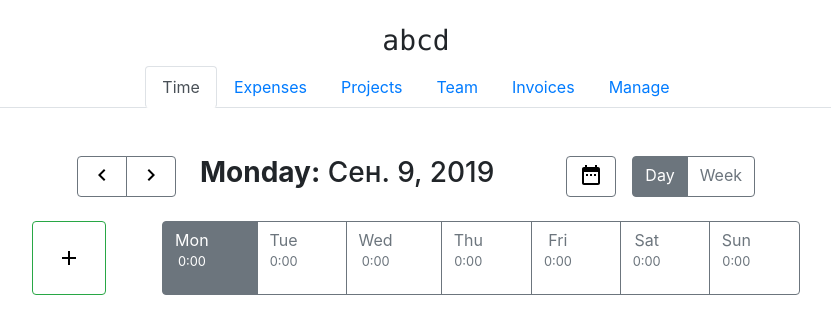
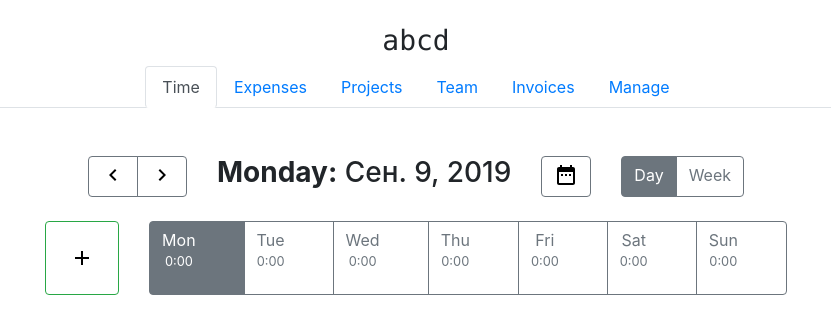
Before and after one commit to k0oda/timesheets, a Django app: page /time/ in a window 1280 px wide. Shown: the part 56-390 px from the top of the page, without its empty margins (224-1055 px from the left). Run offline with Django 3.2, Linux system fonts and the light colour scheme; a user stored in the database is signed in; data comes from the database, SQL or seed files in the repository; some libraries are stand-ins or nearby versions.

Commit message:
styling: remove mr/ml classes, add col-auto classes for columns

```diff
--- a/templates/timesheets/company_panel/time.html
+++ b/templates/timesheets/company_panel/time.html
@@ -2,29 +2,29 @@
 {% load static %}
 
 {% block tab_content %}
-    <div class="btn-toolbar justify-content-center" role="toolbar">
-        <div class="btn-group mr-4">
+    <div class="row btn-toolbar justify-content-center" role="toolbar">
+        <div class="col-auto btn-group">
             <a class="btn btn-outline-secondary" href="#"><img src="{% static 'timesheets_app/img/arrow-left.svg' %}" alt="Previous"></a>
             <a class="btn btn-outline-secondary" href="#"><img src="{% static 'timesheets_app/img/arrow-right.svg' %}" alt="Next"></a>
         </div>
 
-        <h3 class="text-wrap mr-4"><strong>{{ weekday }}:</strong> {{ today }}</h3>
+        <h3 class="col-auto text-wrap"><strong>{{ weekday }}:</strong> {{ today }}</h3>
 
-        <div class="btn-group mr-3 ml-5">
+        <div class="col-auto btn-group">
             <a class="btn btn-outline-secondary" href="#"><img src="{% static 'timesheets_app/img/calendar.svg' %}" alt="Change date"></a>
         </div>
-        <div class='btn-group'>
+        <div class='col-auto btn-group'>
             <a class="btn btn-outline-secondary active" href="#">Day</a>
             <a class="btn btn-outline-secondary" href="#">Week</a>
         </div>
     </div>
 
-    <div class="btn-toolbar mt-4 justify-content-center">
-        <div class="btn-group mr-5">
+    <div class="row btn-toolbar mt-4 justify-content-center">
+        <div class="col-auto btn-group">
             <a class="btn btn-outline-success p-4" href="#"><img src="{% static 'timesheets_app/img/add.svg' %}" alt="Add"></a>
         </div>
 
-        <div class="btn-group ml-2 justify-content-center">
+        <div class="col-auto btn-group justify-content-center">
             <a class="btn btn-outline-secondary {% if today.weekday == 0 %} active {% endif %} pr-5" href="#">Mon<br><small>0:00</small></a>
             <a class="btn btn-outline-secondary {% if today.weekday == 1 %} active {% endif %} pr-5" href="#">Tue<br><small>0:00</small></a>
             <a class="btn btn-outline-secondary {% if today.weekday == 2 %} active {% endif %} pr-5" href="#">Wed<br><small>0:00</small></a>
```
